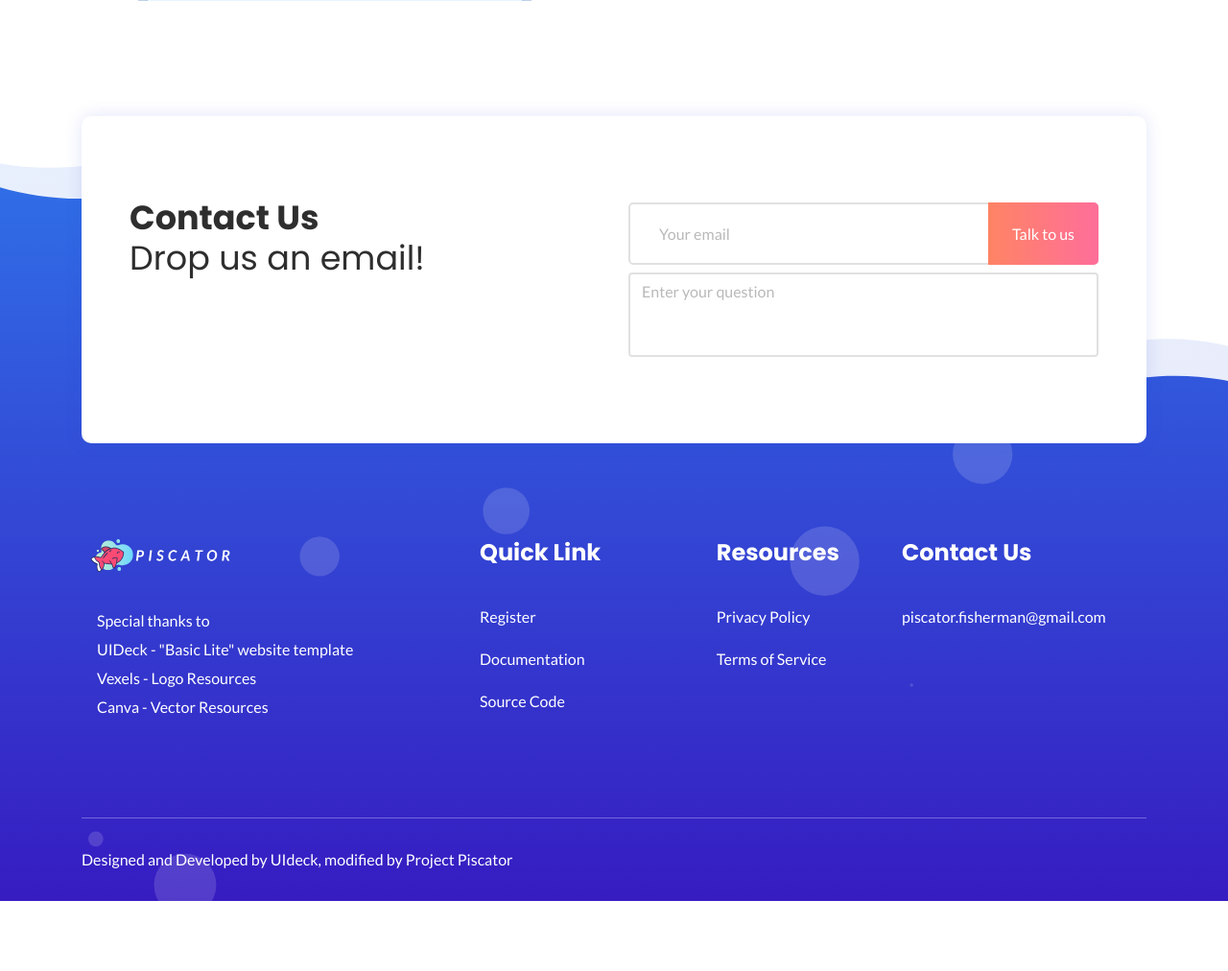
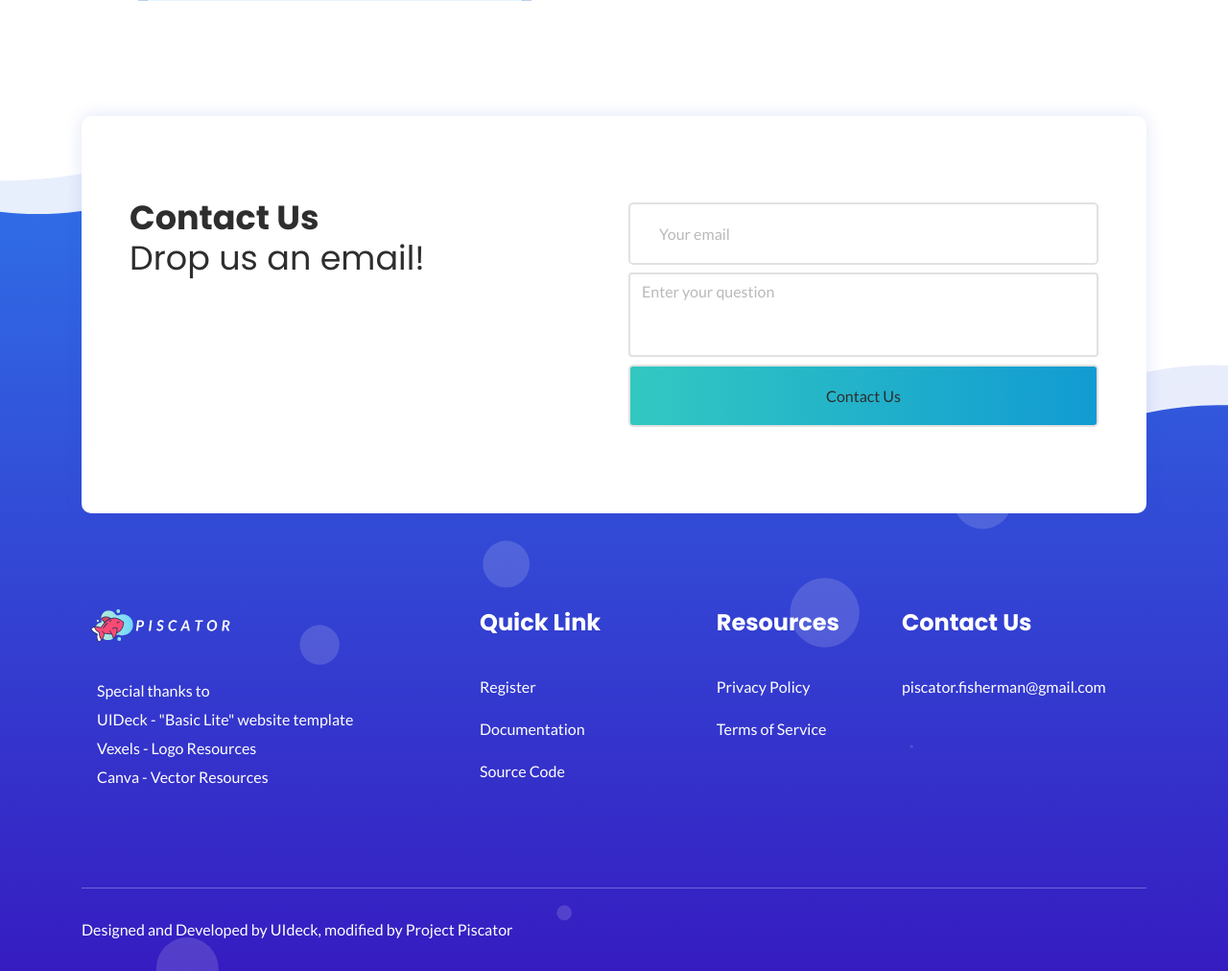
Before and after one commit to jonzxz/project-piscator, a Flask app: page / in a window 1280 px wide. Shown: the part 3397-4409 px from the top of the page at 96% size. Before the commit the page ends 4336 px from the top, so only its background shows below. Run offline with Flask 2, Linux system fonts and the light colour scheme; parts of the project's set-up code (start-up, migrations or seed data) failed here and were passed over; some libraries are stand-ins or nearby versions.

Commit message:
implemented Contact Us using Flask-Mail, currently disabled

```diff
--- a/app/__init__.py
+++ b/app/__init__.py
@@ -43,6 +43,7 @@ stream_formatter = logging.Formatter('[LOG] [%(levelname)s] [%(funcName)s:%(line
 stream_handler.setFormatter(stream_formatter)
 logger.addHandler(stream_handler)
 
+
 # File Debug Handler Config - set to WARNING and above only.
 file_handler = logging.FileHandler('app_logs.log')
 file_handler.setLevel(logging.WARNING)
@@ -50,6 +51,9 @@ formatter = logging.Formatter('[LOG] [%(levelname)s] [%(asctime)s] [%(funcName)s
 file_handler.setFormatter(formatter)
 logger.addHandler(file_handler)
 
+# Flask Mail
+from flask_mail import Mail
+mailer = Mail(app)
 
 from app import routes
 # Add all new models here
--- /dev/null
+++ b/app/forms/ContactForm.py
@@ -0,0 +1,9 @@
+from flask_wtf import FlaskForm
+from wtforms import SubmitField, TextAreaField
+from wtforms.fields.html5 import EmailField
+from wtforms.validators import DataRequired, Email
+
+class ContactForm(FlaskForm):
+    email_address = EmailField('Email Address', validators=[DataRequired(), Email()])
+    message = TextAreaField('Your Message', validators=[DataRequired()])
+    submit = SubmitField('Contact Us')
--- a/app/routes.py
+++ b/app/routes.py
@@ -8,6 +8,7 @@ from flask import render_template, request, flash, redirect, url_for
 from app.forms.RegistrationForm import RegistrationForm
 from app.forms.LoginForm import LoginForm
 from app.forms.AddEmailForm import AddEmailForm
+from app.forms.ContactForm import ContactForm
 
 ## Models
 from app.models.User import User
@@ -19,15 +20,21 @@ from datetime import datetime
 
 ## Utils
 from app.utils.EmailUtils import test_mailbox_conn
+from app.utils.EmailUtils import send_contact_us_email
 
 ## Exceptions
 from sqlalchemy.exc import IntegrityError
 
 
-@app.route('/')
-@app.route('/index')
+@app.route('/', methods=['GET', 'POST'])
+@app.route('/index', methods=['GET', 'POST'])
 def index():
-    return render_template('index.html')
+    contact_form = ContactForm()
+    if request.method == 'POST':
+        logger.debug("Email received")
+        send_contact_us_email(contact_form.email_address.data, contact_form.message.data)
+        return redirect(url_for('contact_form_reset'))
+    return render_template('index.html', contact_form = contact_form)
 
 @app.route('/register', methods=['GET', 'POST'])
 def register():
@@ -162,3 +169,7 @@ def mail_form_reset():
 def reg_form_reset():
     logger.info("Entering function to reset form submission")
     return redirect(url_for('register'))
+
+@app.route('/contact_form_reset', methods=['GET'])
+def contact_form_reset():
+    return redirect(url_for('index'))
--- a/app/templates/index.html
+++ b/app/templates/index.html
@@ -345,12 +345,15 @@
                     <div class="col-lg-6">
                         <div class="subscribe-form mt-50">
                             <!-- implement Flask-Mail here -->
-                            <form action="#">
-                                <input type="text" placeholder="Your email">
+                            <form action="" method="post" novalidate>
+                                {{ contact_form.email_address(placeholder='Your email') }}
+                                <!-- <input type="text" placeholder="Your email"> -->
                                 <div class="purple-border mt-2">
-                                    <textarea class="form-control" rows="3" placeholder="Enter your question"></textarea>
+                                    {{ contact_form.message(class='form-control', placeholder='Enter your question', rows='3') }}
+                                    <!-- <textarea class="form-control" rows="3" placeholder="Enter your question"></textarea> -->
                                 </div>
-                                <button class="main-btn">Talk to us</button>
+                                {{ contact_form.submit(class='main-btn mt-2') }}
+                                <!-- <button class="main-btn">Talk to us</button> -->
                             </form>
                         </div>
                     </div>
```
Also changed, not shown: app/config.py (+16 -2 lines), app/utils/EmailUtils.py (+12 -1 lines), app/utils/RecaptchaUtils.py (deleted, +0 -9 lines).
